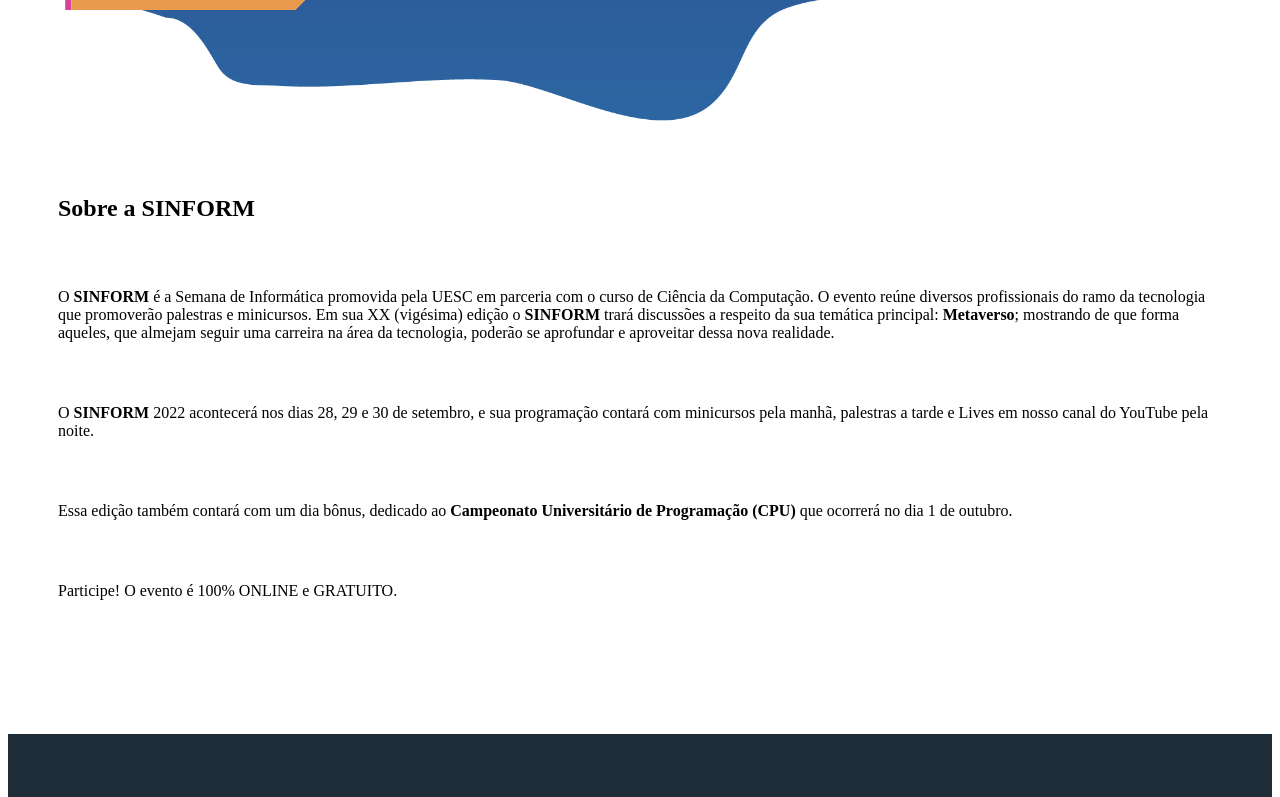
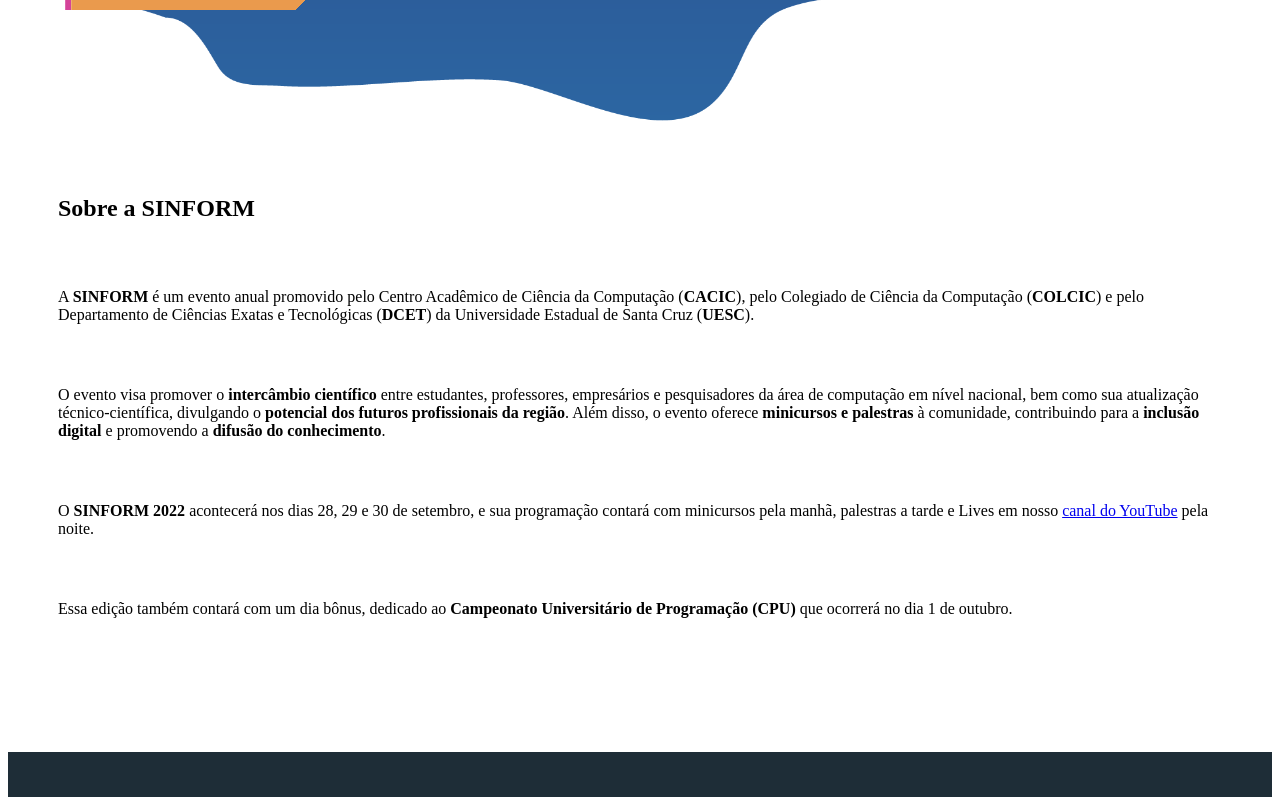
Before and after one commit to igorroc/sinform, a React (Vite) app: page / in a window 1280 px wide. Shown: the part 607-1404 px from the top of the page. Built offline with nearby package versions, Linux system fonts and the light colour scheme; some icons are missing; the HTML template or start-up script is replaced by a standard one.

Commit message:
[fix]: About event

```diff
--- a/src/pages/Home.jsx
+++ b/src/pages/Home.jsx
@@ -132,7 +132,10 @@
 					<Botao
 						href="./inscricao"
 						variant
-						style={{ fontSize: width < 600 && "1em", lineHeight: width < 600 && "2.5em" }}
+						style={{
+							fontSize: width < 600 && "1em",
+							lineHeight: width < 600 && "2.5em",
+						}}
 					>
 						Quero participar!
 					</Botao>
@@ -144,28 +147,38 @@
 				<div className="wrapper">
 					<h1>Sobre a SINFORM</h1>
 					<p>
-						O <b>SINFORM</b> é a Semana de Informática promovida
-						pela UESC em parceria com o curso de Ciência da
-						Computação. O evento reúne diversos profissionais do
-						ramo da tecnologia que promoverão palestras e
-						minicursos. Em sua XX (vigésima) edição o <b>SINFORM</b>{" "}
-						trará discussões a respeito da sua temática principal:{" "}
-						<b>Metaverso</b>; mostrando de que forma aqueles, que
-						almejam seguir uma carreira na área da tecnologia,
-						poderão se aprofundar e aproveitar dessa nova realidade.
+						A <b>SINFORM</b> é um evento anual promovido pelo Centro
+						Acadêmico de Ciência da Computação (<b>CACIC</b>), pelo
+						Colegiado de Ciência da Computação (<b>COLCIC</b>) e
+						pelo Departamento de Ciências Exatas e Tecnológicas (
+						<b>DCET</b>) da Universidade Estadual de Santa Cruz (
+						<b>UESC</b>).
 					</p>
 					<p>
-						O <b>SINFORM</b> 2022 acontecerá nos dias 28, 29 e 30 de
+						O evento visa promover o <b>intercâmbio científico</b>{" "}
+						entre estudantes, professores, empresários e
+						pesquisadores da área de computação em nível nacional,
+						bem como sua atualização técnico-científica, divulgando
+						o <b>potencial dos futuros profissionais da região</b>.
+						Além disso, o evento oferece{" "}
+						<b>minicursos e palestras</b> à comunidade, contribuindo
+						para a <b>inclusão digital</b> e promovendo a{" "}
+						<b>difusão do conhecimento</b>.
+					</p>
+					<p>
+						O <b>SINFORM 2022</b> acontecerá nos dias 28, 29 e 30 de
 						setembro, e sua programação contará com minicursos pela
-						manhã, palestras a tarde e Lives em nosso canal do
-						YouTube pela noite.
+						manhã, palestras a tarde e Lives em nosso{" "}
+						<a target="_blank" href="https://www.youtube.com/SINFORMuesc">
+							canal do YouTube
+						</a>{" "}
+						pela noite.
 					</p>
 					<p>
 						Essa edição também contará com um dia bônus, dedicado ao{" "}
 						<b>Campeonato Universitário de Programação (CPU)</b> que
 						ocorrerá no dia 1 de outubro.
 					</p>
-					<p> Participe! O evento é 100% ONLINE e GRATUITO.</p>
 
 					<Botao href="./inscricao">Quero participar!</Botao>
 				</div>
```
